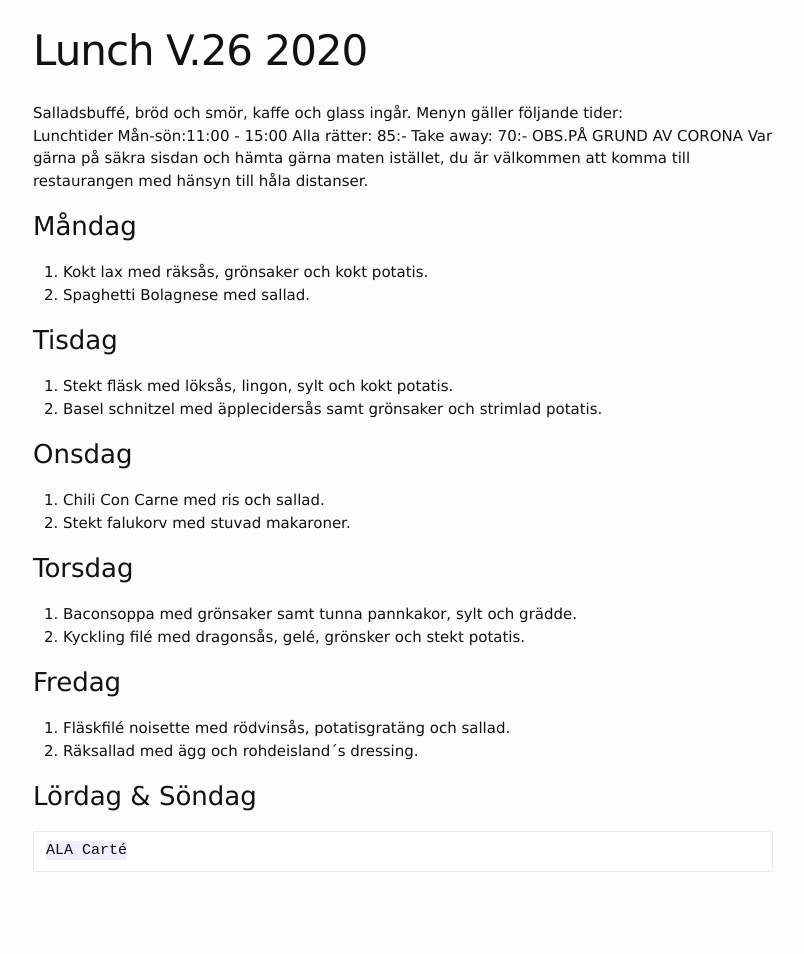
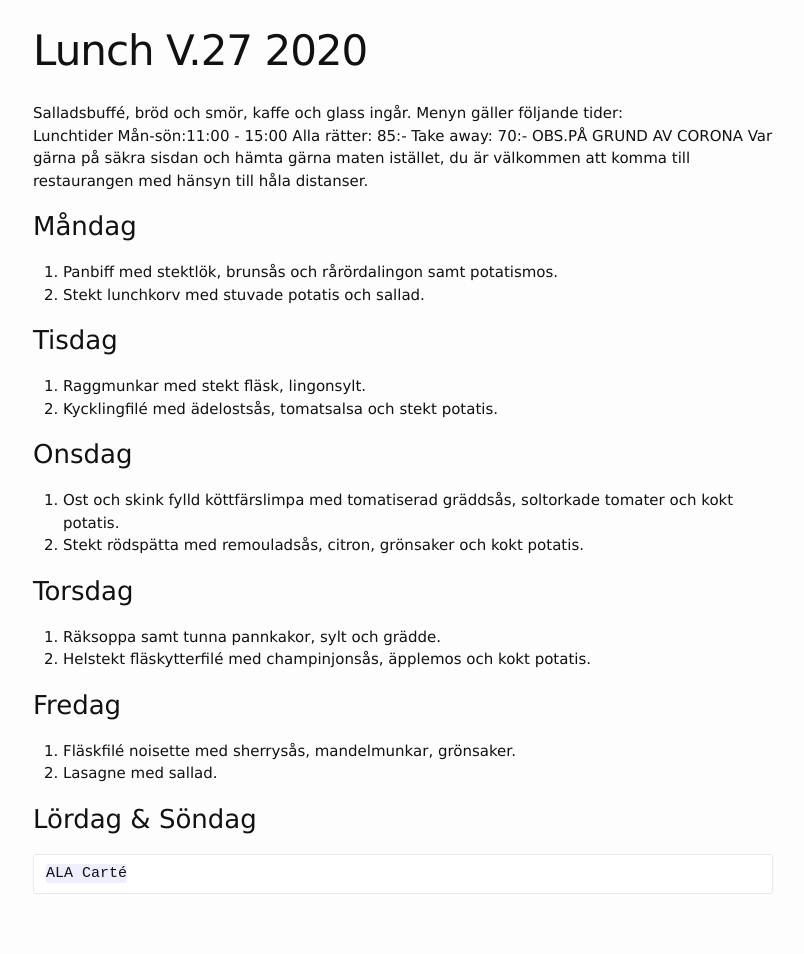
Before and after one commit to FarInn62/farinn62.github.io, a Jekyll site: the page built from lunch.md, in a window 1280 px wide. Shown: the whole page, without its empty margins (237-1041 px from the left). Built offline with Jekyll 4.4.1, drawn with Linux system fonts in a browser that asks for light colours; before the commit the page ends 932 px from its top, so only the background shows below that.

Commit message:
Update lunch.md

```diff
--- a/lunch.md
+++ b/lunch.md
@@ -1,6 +1,6 @@
 ---
 layout: foodmenu
-title: Lunch V.26 2020
+title: Lunch V.27 2020
 permalink: /lunch/
 published: true
 ---
@@ -12,25 +12,24 @@ OBS.PÅ GRUND AV CORONA Var gärna på säkra sisdan och hämta gärna maten ist
 
 
 ### Måndag
-1. Kokt lax med räksås, grönsaker och kokt potatis.
-2. Spaghetti Bolagnese med sallad.
+1. Panbiff med stektlök, brunsås och rårördalingon samt potatismos.
+2. Stekt lunchkorv med stuvade potatis och sallad.
 
 ### Tisdag
-1. Stekt fläsk med löksås, lingon, sylt och kokt potatis.
-2. Basel schnitzel med äpplecidersås samt grönsaker och strimlad potatis.
-
+1. Raggmunkar med stekt fläsk, lingonsylt.
+2. Kycklingfilé med ädelostsås, tomatsalsa och stekt potatis.
 
 ### Onsdag
-1. Chili Con Carne med ris och sallad.
-2. Stekt falukorv med stuvad makaroner.
+1. Ost och skink fylld köttfärslimpa med tomatiserad gräddsås, soltorkade tomater och kokt potatis.
+2. Stekt rödspätta med remouladsås, citron, grönsaker och kokt potatis.
 
 ### Torsdag
-1. Baconsoppa med grönsaker samt tunna pannkakor, sylt och grädde.
-2. Kyckling filé med dragonsås, gelé, grönsker och stekt potatis.
+1. Räksoppa samt tunna pannkakor, sylt och grädde.
+2. Helstekt fläskytterfilé med champinjonsås, äpplemos och kokt potatis.
 
 ### Fredag
-1. Fläskfilé noisette med rödvinsås, potatisgratäng och sallad.
-2. Räksallad med ägg och rohdeisland´s dressing.
+1. Fläskfilé noisette med sherrysås, mandelmunkar, grönsaker.
+2. Lasagne med sallad.
 
 ### Lördag & Söndag
     ALA Carté
```
